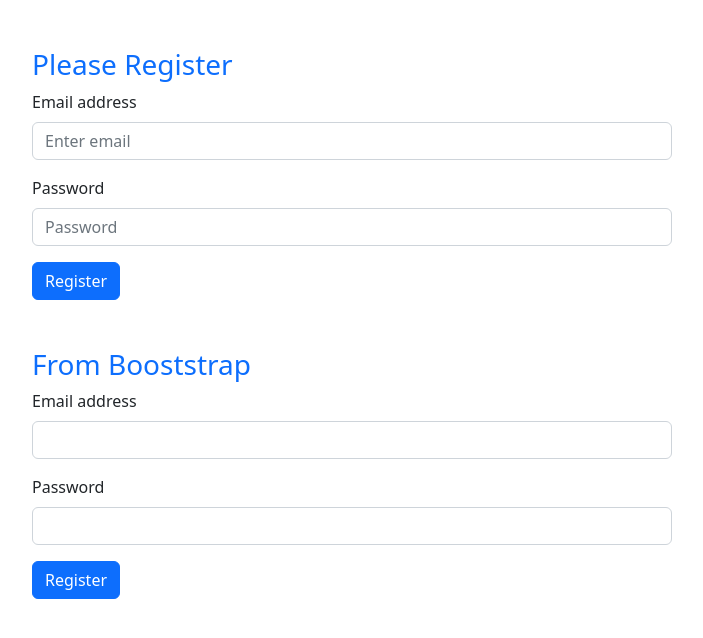
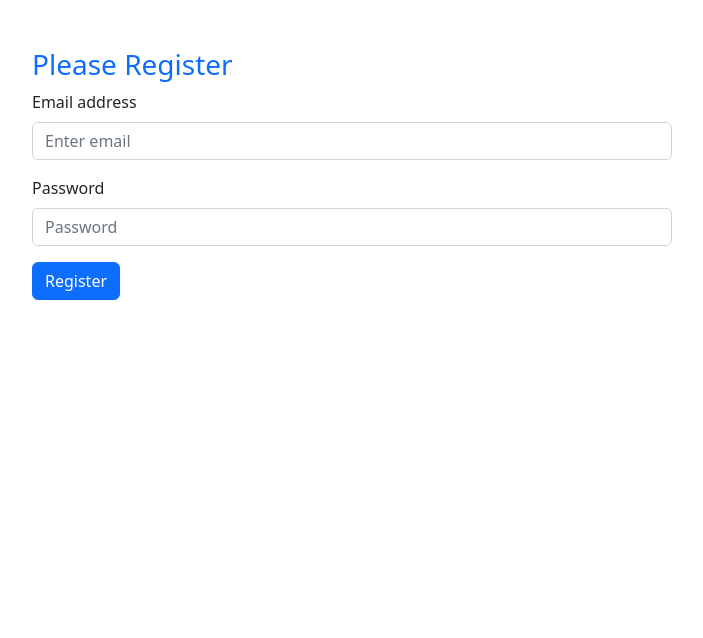
Before and after one commit to ayeasin14/email-password-auth-bootstrap, a React (Create React App) app: page / in a window 1280 px wide. Shown: the top 638 px of the page, without its empty margins (288-991 px from the left). Built offline with nearby package versions, Linux system fonts and the light colour scheme.

Commit message:
another route added

```diff
--- a/src/App.js
+++ b/src/App.js
@@ -27,7 +27,7 @@
   return (
     <div className="">
       <RegisterReactBooststrap></RegisterReactBooststrap>
-      <RegisterBootstrap></RegisterBootstrap>
+
     </div>
   );
 }
--- a/src/components/RegisterReactBooststrap.js
+++ b/src/components/RegisterReactBooststrap.js
@@ -1,14 +1,29 @@
+import { createUserWithEmailAndPassword, getAuth } from 'firebase/auth';
 import React from 'react';
 import Button from 'react-bootstrap/Button';
 import Form from 'react-bootstrap/Form';
+import app from '../firebase/firebase.init';
+
+const auth = getAuth(app);
+
 
 const RegisterReactBooststrap = () => {
 
     const handleRegister = event => {
+
         event.preventDefault();
         const email = event.target.email.value;
         const password = event.target.password.value;
         console.log(email, password);
+
+        createUserWithEmailAndPassword(auth, email, password)
+            .then(result => {
+                const user = result.user;
+                console.log(user);
+            })
+            .catch(error => {
+                console.error('error: ', error);
+            });
     }
 
 
@@ -18,12 +33,12 @@
             <Form onSubmit={handleRegister}>
                 <Form.Group className="mb-3" controlId="formBasicEmail">
                     <Form.Label>Email address</Form.Label>
-                    <Form.Control name='email' type="email" placeholder="Enter email" />
+                    <Form.Control name='email' type="email" placeholder="Enter email" required />
                 </Form.Group>
 
                 <Form.Group className="mb-3" controlId="formBasicPassword">
                     <Form.Label>Password</Form.Label>
-                    <Form.Control name='password' type="password" placeholder="Password" />
+                    <Form.Control name='password' type="password" placeholder="Password" required />
                 </Form.Group>
 
                 <Button variant="primary" type="submit">
```
